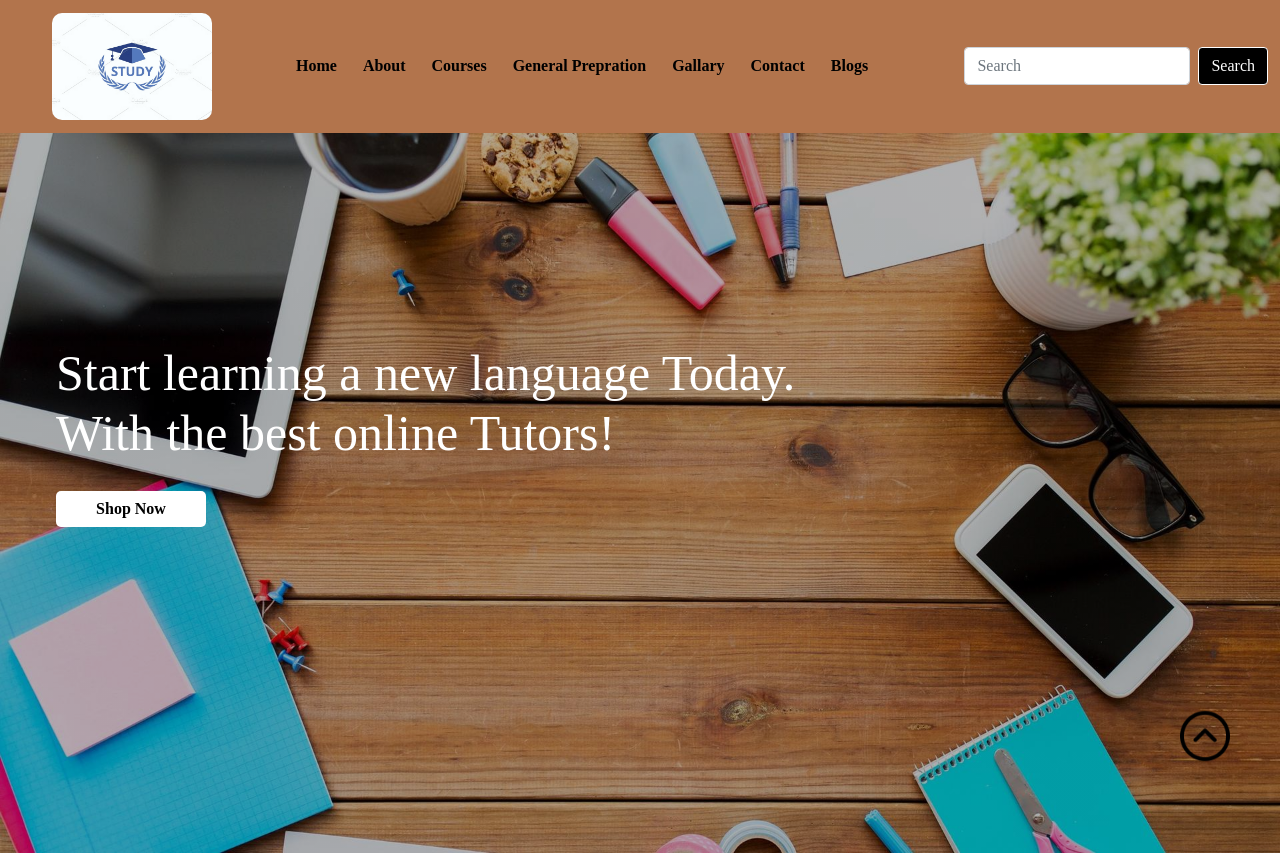
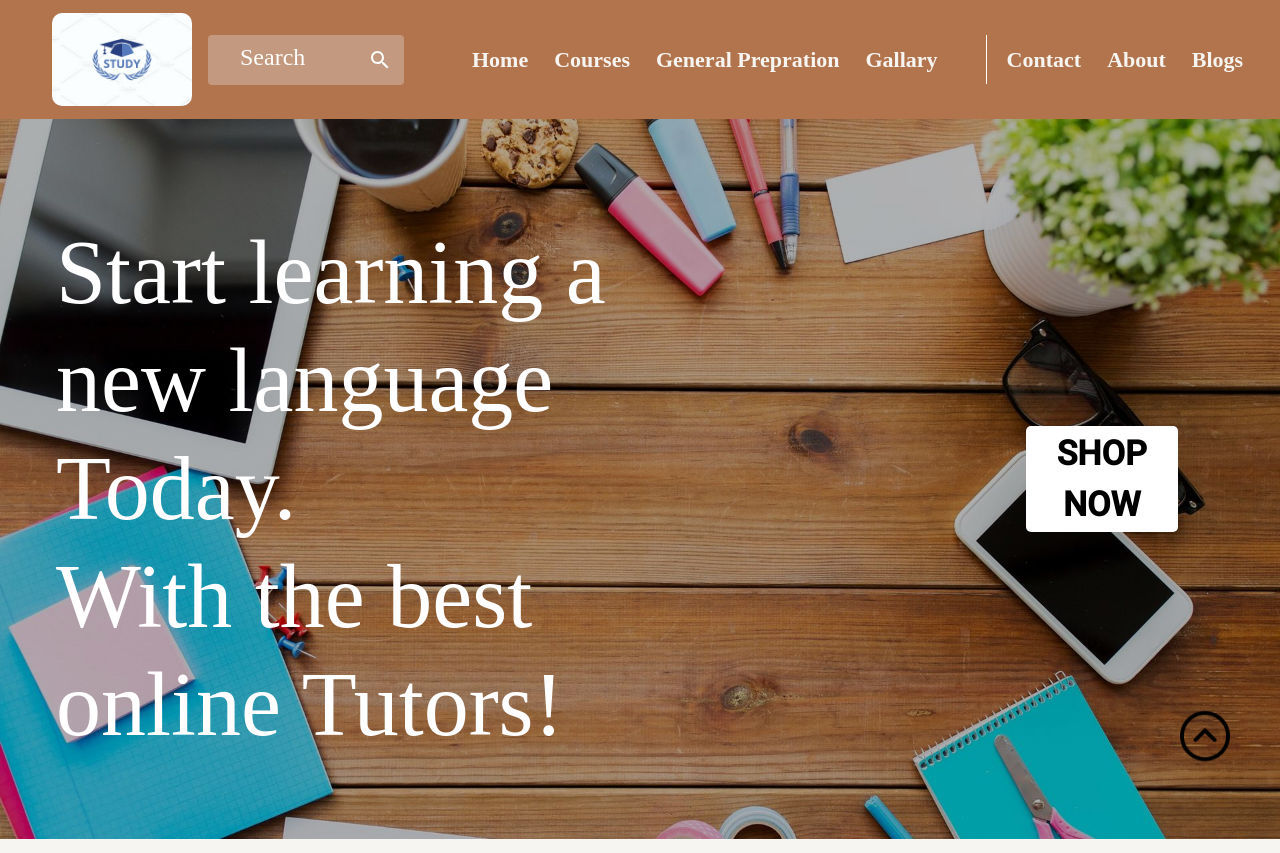
Before and after one commit to rodrigosteps/ELearning-Website, a plain HTML site: page index.html in a window 1280 px wide. Shown: the top 853 px of the page. Drawn offline with nearby package versions, Linux system fonts and the light colour scheme.

Commit message:
visual enhacement
Best colors on navbar and space usage for main letters

```diff
--- a/index.html
+++ b/index.html
@@ -28,12 +28,13 @@
       </button>
       <div class="collapse navbar-collapse" id="navbarSupportedContent">
 
+          <form class="d-flex">
+            <input class="form-control me-2" type="search" placeholder="Search" aria-label="Search">
+            <button class="btn btn-outline-success" type="submit"><img src="./images/search-icon.svg" alt=""></button>
+          </form>
         <ul class="navbar-nav me-auto mb-2 mb-lg-0">
           <li class="nav-item">
             <a class="nav-link active" aria-current="page" href="#">Home</a>
-          </li>
-          <li class="nav-item">
-            <a class="nav-link" href="#about">About</a>
           </li>
           <li class="nav-item">
               <a class="nav-link" href="#courses">Courses</a>
@@ -45,16 +46,15 @@
                 <a class="nav-link" href="#gallary">Gallary</a>
             </li>
             <li class="nav-item">
-            <a class="nav-link" href="#contact">Contact</a>
+                <a class="nav-link" id="Ctt" href="#contact">Contact</a>
             </li>
             <li class="nav-item">
-            <a class="nav-link" href="#blogs">Blogs</a>
+              <a class="nav-link" href="#about">About</a>
+            </li>
+          <li class="nav-item">
+            <a class="nav-link" id="Blog" href="#blogs">Blogs</a>
           </li>
         </ul>
-        <form class="d-flex">
-          <input class="form-control me-2" type="search" placeholder="Search" aria-label="Search">
-          <button class="btn btn-outline-success" type="submit">Search</button>
-        </form>
 
       </div>
     </div>
@@ -65,8 +65,8 @@
    <section id="home">
     <div class="content">
       <h3>Start learning a new language Today.<br>With the best online Tutors!</h3>
-      <button id="btn">Shop Now</button>
     </div>
+    <button id="btn">SHOP NOW</button>
    </section>
 
 <!-- home section -->
--- a/style.css
+++ b/style.css
@@ -23,34 +23,71 @@ html::-webkit-scrollbar{
 #navbar{
   background-color: #b2744c;
   font-family: 'Roboto', sans-serif;
+  font-size: 22px;
+  font-weight: 900;
+
 }
 #logo img{
   border-radius: 10px;
-  width: 160px;
+  width: 140px;
   margin-left: 40px;
 }
 .navbar-nav{
   margin-left: 50px;
 }
 .nav-item .nav-link{
-  color: black;
+  color: #f7f5f2;
   margin-left: 10px;
   font-weight: bold;
-  transition: 0.5s;
+  transition: 0.1s;
 }
 .nav-item .nav-link:hover{
   background: #f7f5f2;
   border-radius: 5px;
-  color: black;
+  color: #b2744c;
 }
+
+.d-flex{
+    background-color: #c39a7f;
+    border-radius: 8px;
+
+    .form-control::placeholder{
+        color: white;
+        font-size: 24px;
+        padding-left: 20px;
+
+    }
+
+    .form-control {
+       background-color: #c39a7f;
+        border-inline: none;
+        border: none;
+        height: 50px;
+        width: 140px;
+    }
+}
+
+.d-flex input:focus{
+    transition: ease 0.4s;
+    width: 260px;
+}
+
+#Ctt{
+    padding-left: 20px;
+    margin-left: 40px;
+    border-left: 1px solid white;
+}
+
 #navbar form button{
-  background: black;
-  color: white;
-  border: 1px solid white;
+  background-color: #c39a7f;
+  border: none;
 }
 /* navbar */
+
 /* home content */
 #home{
+    display: flex;
+  flex-direction: row;
     width: 100%;
     height: 90vh;
     background-image:linear-gradient(rgba(0,0,0,0.3),rgba(0,0,0,0.3)), url(./images/bc3.png);
@@ -59,12 +96,14 @@ html::-webkit-scrollbar{
     background-position: 80%;
     font-family: 'Roboto', sans-serif;
 }
+
 .content{
-  padding-top: 210px;
+  padding-top: 100px;
   margin-left: 56px;
+  padding-right: 290px;
 }
 .content h3{
-  font-size: 50px;
+  font-size: 90px;
   color: white;
 }
 .content p{
@@ -72,26 +111,22 @@ html::-webkit-scrollbar{
   color: white;
 }
 #btn{
-  width: 150px;
-  height: 36px;
-  margin-top: 20px;
+  width: 350px;
+  height: 106px;
+  margin:auto 8%;
   background: white;
   border-radius: 5px;
   font-weight: bold;
   border: none;
   transition: 0.5s ease;
   cursor: pointer;
+  font-size: 34px;
 }
 #btn:hover{
   background: #b2744c;
   color: white;
 }
 /* home content */
-
-
-
-
-
 
 /* about */
 #about{
```
Also changed, not shown: images/search-icon.svg (added). Lines whose indentation alone changed are shown as unchanged.
